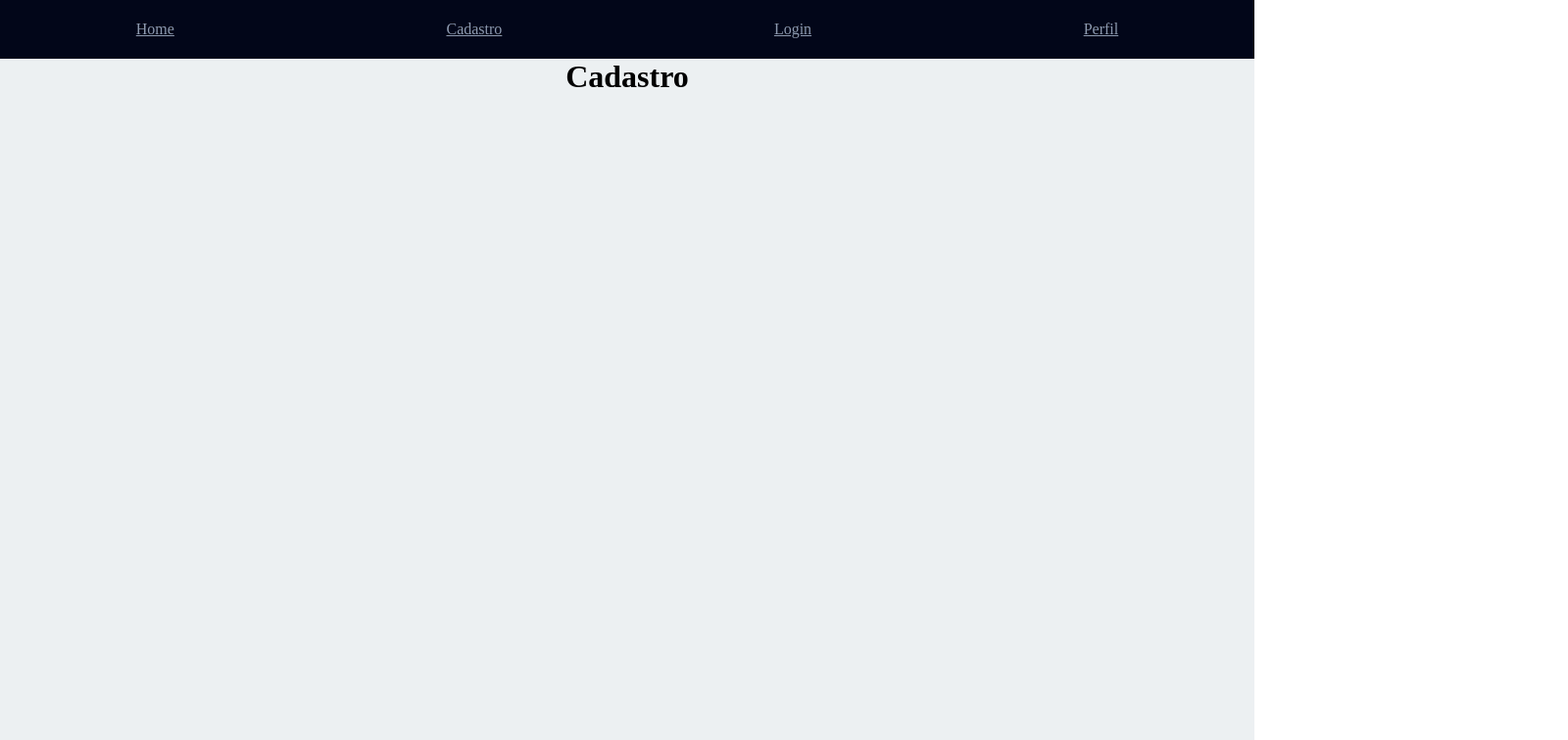
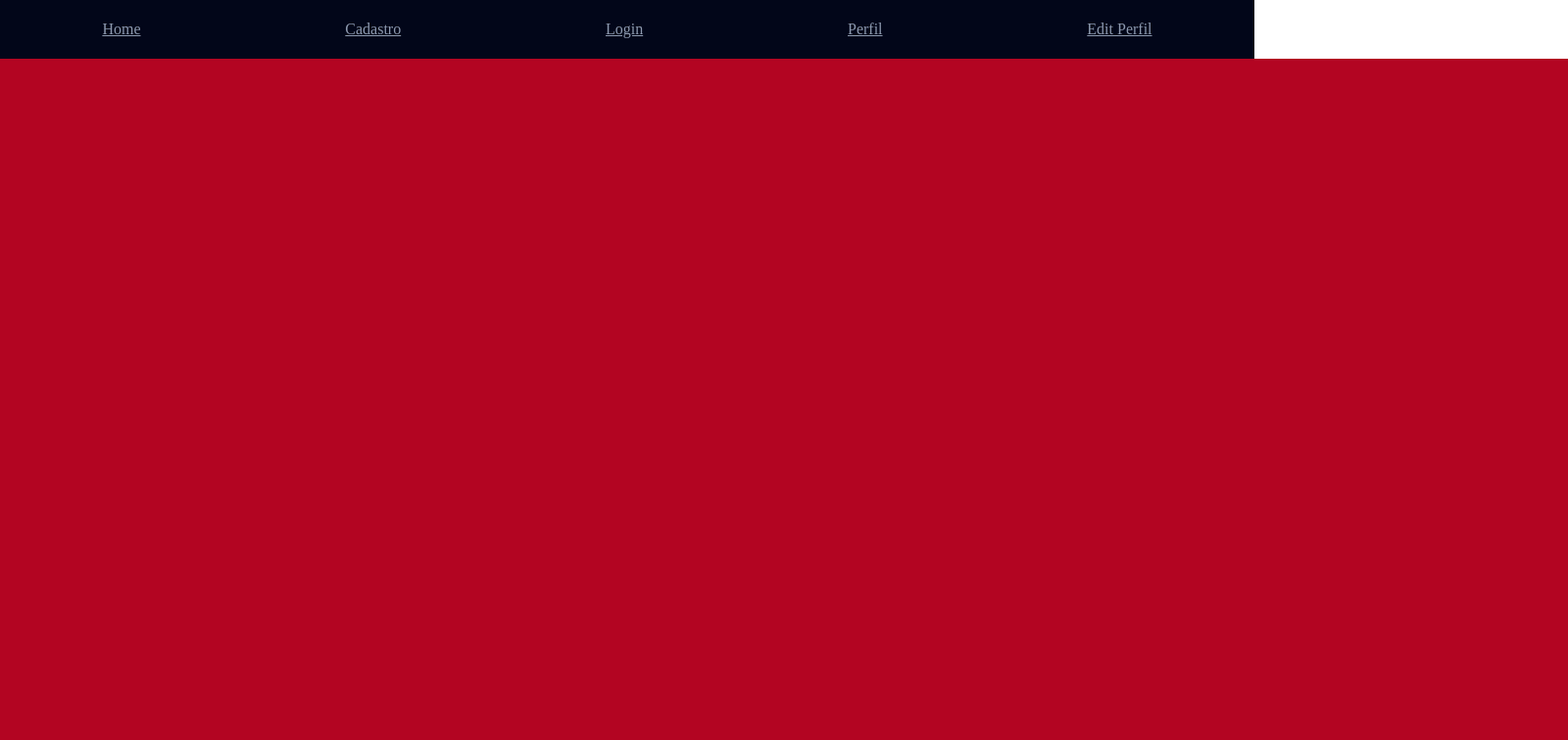
Before and after one commit to GuilhermeZamboni32/Rep-S.A, a React (Vite) app: page /cadastro in a window 1280 px wide. Shown: the top 756 px of the page at 98% size, 1600 px wide, since content can reach past the window. Built offline with nearby package versions, Linux system fonts and the light colour scheme.

Commit message:
algumas auterações

```diff
--- a/src/Components/Navbar.jsx
+++ b/src/Components/Navbar.jsx
@@ -9,6 +9,7 @@ function Navbar() {
         <Link className="texto" to="/cadastro">Cadastro</Link>
         <Link className="texto" to="/login"> Login</Link>
         <Link className="texto" to="/perfil">Perfil</Link>
+        <Link className="texto" to="/editperfil">Edit Perfil</Link>
 
     </div>
   )
--- a/src/pages/Cadastro.css
+++ b/src/pages/Cadastro.css
@@ -4,3 +4,12 @@
     align-items: center;
 
 }
+
+.div-cadas{
+    background-color: var(--Cor6);
+    height: 704px;
+    width: 1600px;
+    align-items: center;
+    display: flex;
+    flex-direction: column;
+}
--- a/src/pages/Cadastro.jsx
+++ b/src/pages/Cadastro.jsx
@@ -4,14 +4,15 @@ import "./Cadastro.css"
 
 function Cadastro() {
   return (
-    <div>
+
+    <div className='container-cadastro'>
     <Navbar />
-    <div className='container-cadastro'>
-      <center><h1>Cadastro</h1></center>
+      <div className='div-cadas'>
 
 
+      </div>
+
     </div>
-</div>
   )
 }
 
--- /dev/null
+++ b/src/pages/EditPerfil.css
@@ -0,0 +1,5 @@
+.container-editperfil{
+    background-color: var(--Cor2);
+    min-height: 100vh;
+    align-items: center;
+}
--- /dev/null
+++ b/src/pages/EditPerfil.jsx
@@ -0,0 +1,21 @@
+import React from 'react'
+import Navbar from '../Components/Navbar'
+import './EditPerfil.css'
+
+
+function EditPerfil() {
+  return (
+      <div className='container-editperfil'>
+            <Navbar />
+
+
+
+        </div>
+
+
+
+
+  )
+}
+
+export default EditPerfil
--- a/src/pages/Home.css
+++ b/src/pages/Home.css
@@ -5,7 +5,7 @@
 
 }
 
-.alguma-coisa{
+.div-visual-prof{
     background-color: var(--Cor3);
     align-items: center;
     display: flex;
--- a/src/pages/Home.jsx
+++ b/src/pages/Home.jsx
@@ -7,10 +7,11 @@ function Home() {
     <div className='container-home'>
     <Navbar />
 
-    <div className='alguma-coisa'>
-     <center><h1>Home</h1></center>
+    <div className='div-atras-visual'>
+      <div className='div-visual-prof'>
 
 
+      </div>
 
 
     </div>
--- a/src/pages/Login.jsx
+++ b/src/pages/Login.jsx
@@ -4,13 +4,13 @@ import "./Login.css"
 
 function Login() {
   return (
-    <div>
-    <Navbar />
+
     <div className='container-login'>
+      <Navbar />
      <center><h1>Login</h1></center>
 
     </div>
-</div>
+
 
   )
 }
--- a/src/pages/Perfil.css
+++ b/src/pages/Perfil.css
@@ -1,17 +1,15 @@
 
 .container-perfil {
-    display: flex;
-    justify-content: center;
-    align-items: center;
-    min-height: 90vh;
-    background-color: var(--Cor6);
+  background-color: var(--Cor2);
+  min-height: 100vh;
+  align-items: center;
   }
 
   .div-grupo {
     display: flex;
     gap: 20px;
     padding: 20px;
-    background: var(--Cor5);
+    background: var(--Cor3);
     border-radius: 8px;
 
   }
--- a/src/pages/Perfil.jsx
+++ b/src/pages/Perfil.jsx
@@ -4,9 +4,9 @@ import './Perfil.css'
 
 function Perfil() {
   return (
-    <div>
-    <Navbar />
+
     <div className="container-perfil">
+      <Navbar />
         <div className="div-grupo">
 
 
@@ -54,7 +54,7 @@ function Perfil() {
 
         </div>
       </div>
-</div>
+
   )
 }
 
--- a/src/routers/Router.jsx
+++ b/src/routers/Router.jsx
@@ -3,12 +3,14 @@ import Home from "../Pages/Home";
 import Cadastro from "../pages/Cadastro";
 import Login from "../pages/Login";
 import Perfil from "../pages/Perfil";
+import EditPerfil from "../pages/EditPerfil";
 
 const router = createBrowserRouter([
     {path: "/", element: <Home />},
     {path: "/cadastro", element: <Cadastro />},
     {path: "/login", element: <Login />},
     {path: "/perfil", element: <Perfil />},
+    {path: "/editperfil", element: <EditPerfil />},
 ])
 
 export default router;
```
